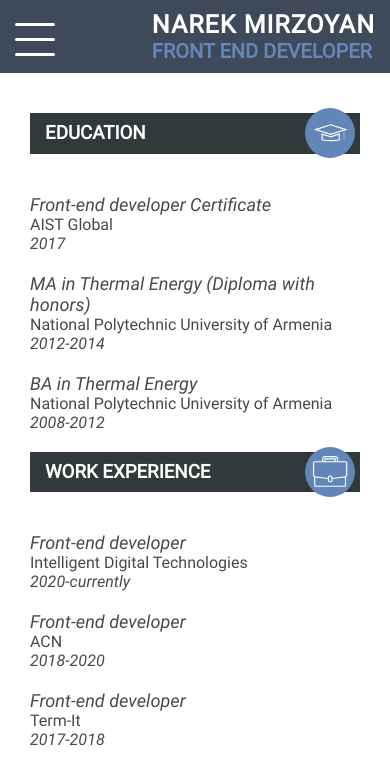
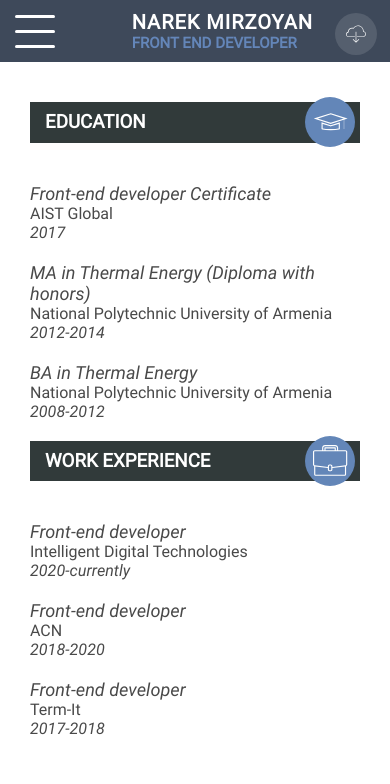
Before and after one commit to Narek700/cv, a website: page index.html in a window 390 px wide. Drawn offline with Linux system fonts and the light colour scheme.

Commit message:
Fix mobile header: show Download CV button, stop text crowding burger
The CV download link was display:none below 768px, so mobile users
had no way to get the PDF. Adds it back as a circular icon button in
the header's top-right corner, sized for touch (42px).

Also fixes the burger/name crowding this surfaced: align-items was
centering the nav row, so when the name wrapped to two lines it
visually overlapped the burger icon. Switched to flex-start and
added a gap, and trimmed the name/role font size and letter-spacing
on narrow screens so the text needs less horizontal room.

Co-Authored-By: Claude Sonnet 5 <noreply@anthropic.com>

```diff
--- a/css/style.css
+++ b/css/style.css
@@ -368,18 +368,32 @@ aside .skills { margin-bottom: 30px; }
 }
 
 @media only screen and (max-width: 768px) {
-  header .cv { display: none; }
+  header .cv {
+    display: flex;
+    align-items: center;
+    justify-content: center;
+    position: absolute;
+    left: auto;
+    right: 13px;
+    top: 13px;
+    width: 42px;
+    height: 42px;
+    background-color: rgba(255, 255, 255, .12);
+    border-radius: 50%;
+  }
+  header .cv img { width: 20px; }
   header .head {
     position: static;
     text-align: center;
-    padding: 10px 0;
+    padding: 10px 62px 10px 0;
   }
   header .head .container {
     height: 100%;
     display: flex;
     padding: 0 15px;
-    align-items: center;
+    align-items: flex-start;
     justify-content: space-between;
+    gap: 14px;
     background-color: transparent;
   }
   header .identity { text-align: left; }
@@ -400,8 +414,8 @@ aside .skills { margin-bottom: 30px; }
 }
 
 @media only screen and (max-width: 575px) {
-  header h1 { font-size: 25px; margin-bottom: 0; }
-  header h2 { font-size: 20px; }
+  header h1 { font-size: 20px; letter-spacing: 1px; margin-bottom: 0; }
+  header h2 { font-size: 15px; }
   .content .uni-comp { font-size: 16px; }
   .content .head .exp-icon { width: 50px; height: 50px; }
   .content .head .exp-icon img { width: 35px; }
```
